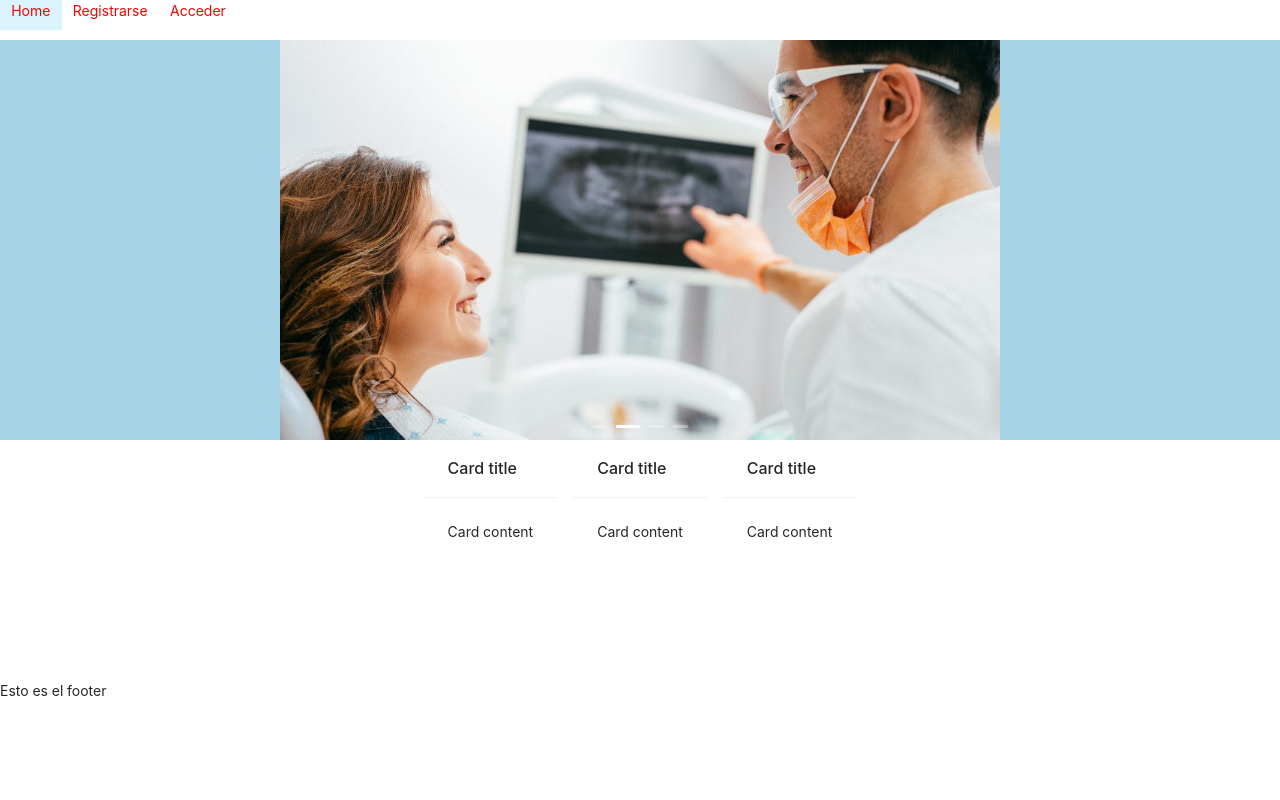
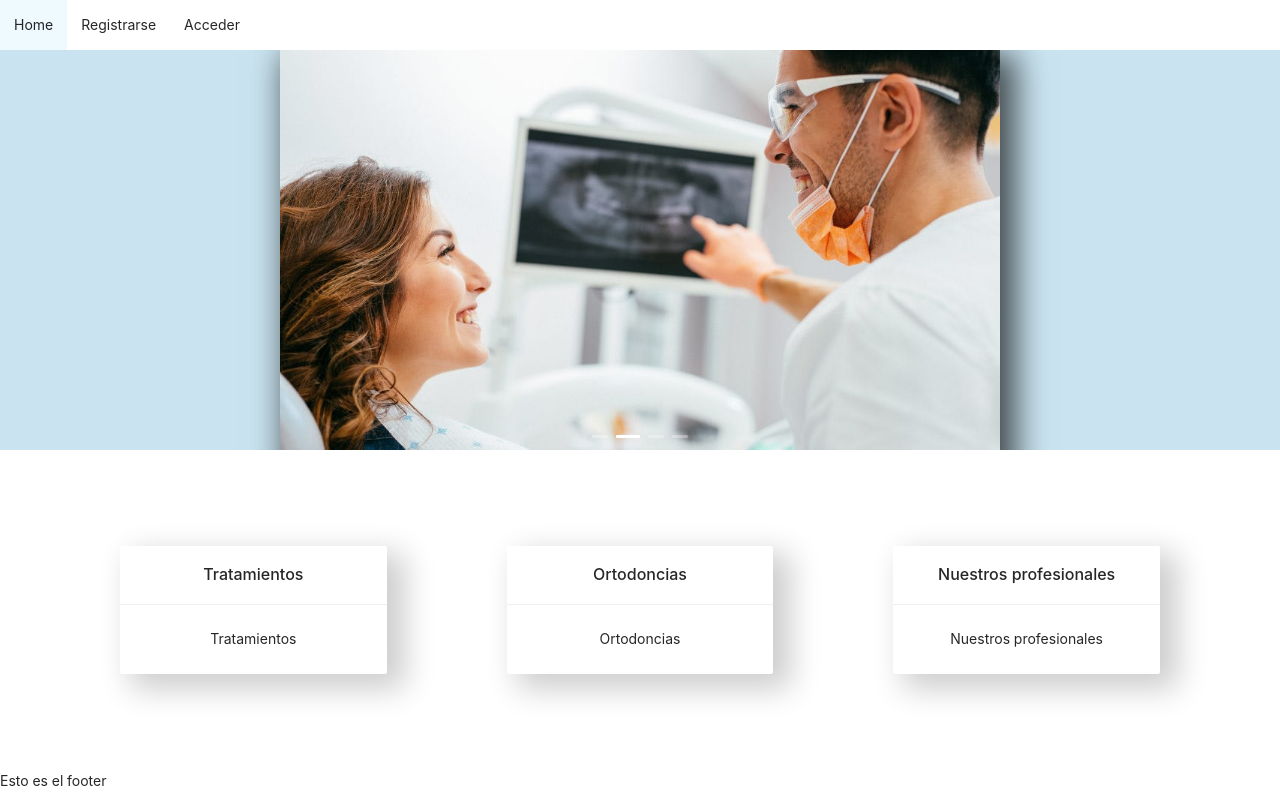
Before and after one commit to RosaSabater/appClinicaDental-f, a React (Create React App) app: page / in a window 1280 px wide. Built offline with nearby package versions, Linux system fonts and the light colour scheme.

Commit message:
Head design

```diff
--- a/package.json
+++ b/package.json
@@ -13,7 +13,7 @@
     "react": "^16.14.0",
     "react-dom": "^16.14.0",
     "react-router-dom": "^5.2.0",
-    "react-scripts": "3.4.3"
+    "react-scripts": "^3.4.4"
   },
   "scripts": {
     "start": "react-scripts start",
--- a/src/components/Header/Header.scss
+++ b/src/components/Header/Header.scss
@@ -1,12 +1,14 @@
 .header {
-    color: red;
     min-height: 5vh;
+    display: flex;
+    align-items: center;
+
     a {
         all: unset;
         cursor: pointer;
-        padding: 0.8em;
+        padding: 1em;
         &:hover {
-            background-color: rgb(220, 244, 253);
+            background-color: rgba(220, 244, 253, 0.493);
         }
     }
 }
--- a/src/containers/Home/Home.jsx
+++ b/src/containers/Home/Home.jsx
@@ -1,6 +1,6 @@
 import React, { Component } from 'react'
 import { Carousel } from 'antd';
-import { Card, Col, Row } from 'antd';
+import { Card, Col} from 'antd';
 import './Home.scss';
 
 class Home extends Component {
@@ -27,26 +27,25 @@ class Home extends Component {
                     </div>
                 </Carousel>
 
+
                 <div className="site-card-wrapper">
-                    <Row gutter={16}>
-                        <Col span={8}>
-                            <Card title="Card title" bordered={false}>
-                                Card content
+                        <Col span={5}>
+                            <Card className="card" title="Tratamientos" bordered={false}>
+                                Tratamientos
                             </Card>
                         </Col>
 
-                        <Col span={8}>
-                            <Card title="Card title" bordered={false}>
-                                Card content
+                        <Col span={5}>
+                            <Card className="card" title="Ortodoncias" bordered={false}>
+                                Ortodoncias
                             </Card>
                         </Col>
 
-                        <Col span={8}>
-                            <Card title="Card title" bordered={false}>
-                                Card content
+                        <Col span={5}>
+                            <Card className="card" title="Nuestros profesionales" bordered={false}>
+                                Nuestros profesionales
                             </Card>
                         </Col>
-                    </Row>
                 </div>
 
             </>
--- a/src/containers/Home/Home.scss
+++ b/src/containers/Home/Home.scss
@@ -1,23 +1,33 @@
 .cajafotos {
     display: flex !important;
     justify-content: center !important;
-    background-color: rgb(167, 211, 231);
+    background-color: rgba(167, 211, 231, 0.616);
     width: 100vw;
     height: 50vh;
+
+
 
     .foto{
         height: 60vh;
 
+        -webkit-box-shadow: 10px 10px 31px 6px rgba(0, 0, 0, 0.582);
+        -moz-box-shadow: 10px 10px 31px 6px rgba(0,0,0,0.83);
+        box-shadow: 10px 10px 31px 6px rgba(0, 0, 0, 0.678);
     }
 }
 
 .site-card-wrapper {
-    display: flex !important;
-    justify-content: center !important;
+    display: flex;
+    justify-content: space-evenly;
+    align-items: center;
+    text-align: center;
     width: 100vw;
-    height: 30vh;
+    height: 40vh;
 
     .card {
-        height: 20vh !important;
+        -webkit-box-shadow: 14px 11px 31px 4px rgba(0, 0, 0, 0.247);
+        -moz-box-shadow: 14px 11px 31px 4px rgba(0, 0, 0, 0.171);
+        box-shadow: 14px 11px 31px 4px rgba(0, 0, 0, 0.199);
     }
+
 }
--- a/src/containers/Logout/Logout.jsx
+++ b/src/containers/Logout/Logout.jsx
@@ -1,27 +1,34 @@
 import React from 'react';
 import axios from 'axios'
 import './Logout.scss';
+import { Button } from 'antd';
 
-const Logout = () => {
+const Logout = ({ history }) => {
 
-    const handleSubmit = event =>{
-        event.preventDefault(); // para evitar refrescar la página
-        const nuevoUsuario ={
+    const handleSubmit = async (event) => {
 
-            token: event.target.token.value
+        try {
+            event.preventDefault();
 
-        };
-        axios.get('http://localhost:3001/areaclientes/logout', nuevoUsuario)
-        .then(res=>{
-            console.log(res)
-        })
-        .catch(error=>console.log(error.response.data))
+            const body = {
+
+                token: event.target.token.value
+
+            };
+
+            await axios.get('http://localhost:3001/areaclientes/logout', body);
+
+            localStorage.removeItem("token");
+
+            history.push('/');
+
+        } catch (error) {
+            console.log(error);
+        }
     }
     return (
         <form className="logout-form" onSubmit={handleSubmit}>
-
-            <button type="submit">Cerrar sesión</button>
-
+            <Button type="primary" htmlType="submit">Cerrar sesión</Button>
         </form>
     )
 }
```
Also changed, not shown: src/containers/Login/Login.jsx (+5 -3 lines), 1 other file (tests, documents, lock files or other folders).
